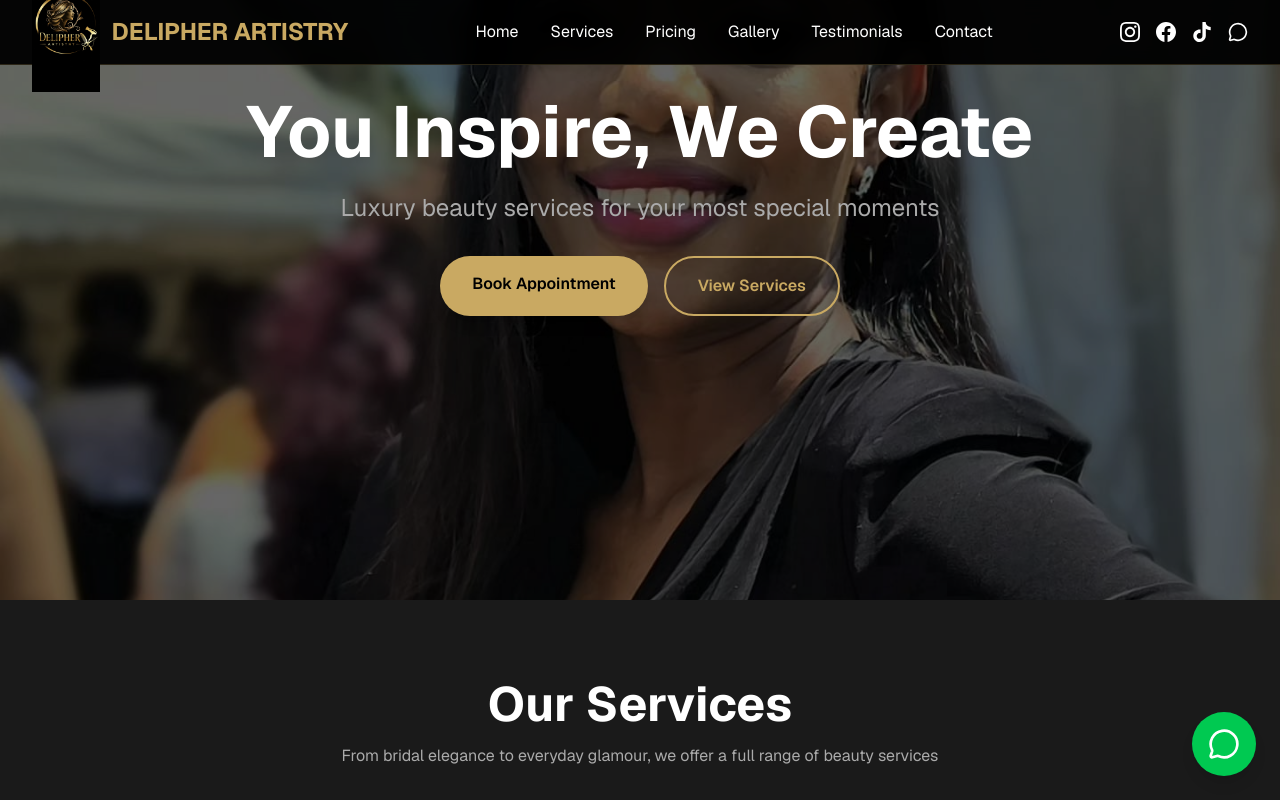
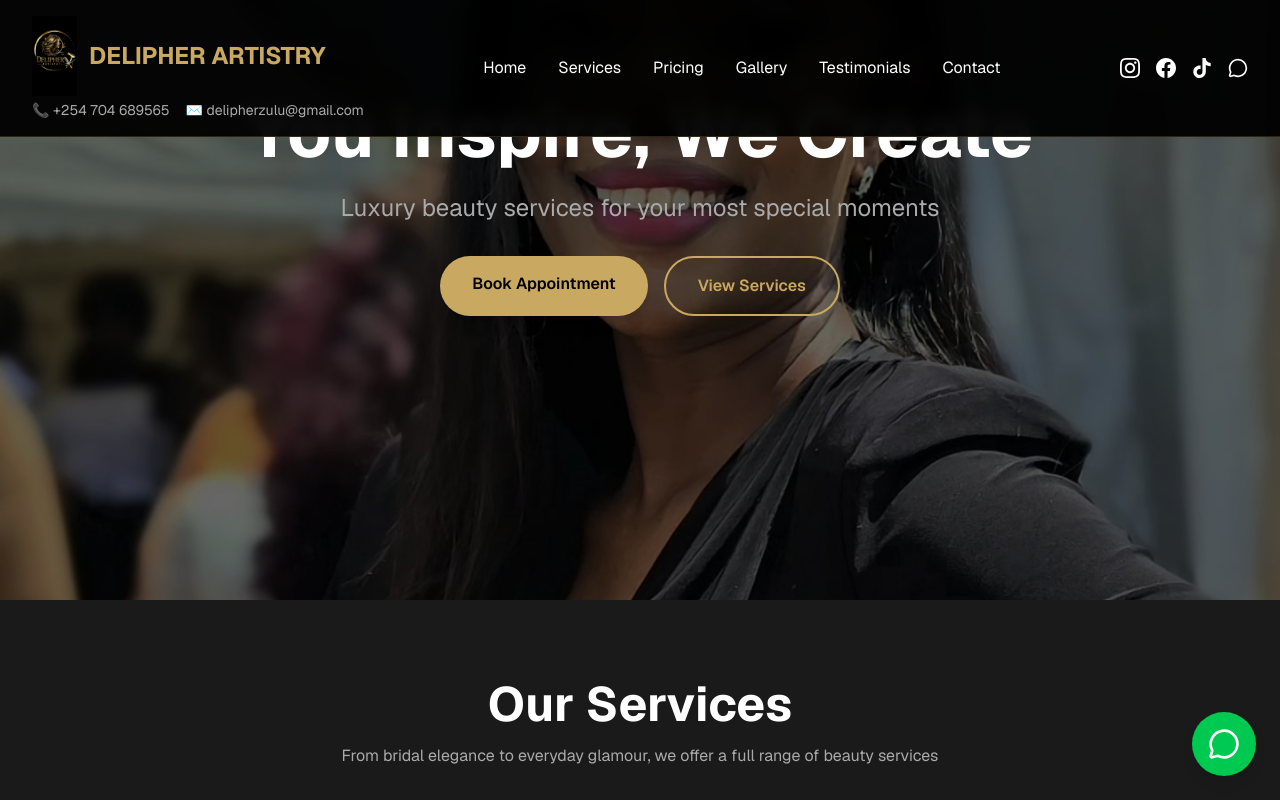
Before and after one commit to Mathews169282/beuty-studio, a Next.js app: page / in a window 1280 px wide. Shown: the top 800 px of the page. Built offline with nearby package versions, Linux system fonts and the light colour scheme.

Commit message:
Increase header width and add contact info below logo

```diff
--- a/app/page.tsx
+++ b/app/page.tsx
@@ -60,15 +60,21 @@ export default function Home() {
     <div className="min-h-screen bg-black">
       {/* Navigation */}
       <nav className="fixed top-0 left-0 right-0 z-50 bg-black/95 backdrop-blur-sm border-b border-gold/20">
-        <div className="max-w-7xl mx-auto px-4 sm:px-6 lg:px-8">
-          <div className="flex justify-between items-center h-16">
-            <div className="shrink-0 flex items-center">
-              <img
-                src="/WhatsApp Image 2026-06-23 at 16.33.45.jpeg"
-                alt="DELIPHER ARTISTRY Logo"
-                className="h-30 w-auto mr-3"
-              />
-              <h1 className="text-2xl font-bold text-gold">DELIPHER ARTISTRY</h1>
+        <div className="w-full px-4 sm:px-6 lg:px-8">
+          <div className="flex justify-between items-center py-4">
+            <div className="shrink-0">
+              <div className="flex items-center">
+                <img
+                  src="/WhatsApp Image 2026-06-23 at 16.33.45.jpeg"
+                  alt="DELIPHER ARTISTRY Logo"
+                  className="h-20 w-auto mr-3"
+                />
+                <h1 className="text-2xl font-bold text-gold">DELIPHER ARTISTRY</h1>
+              </div>
+              <div className="flex items-center gap-4 mt-1 text-sm text-gray-400">
+                <a href="tel:+254704689565" className="hover:text-gold transition-colors">📞 +254 704 689565</a>
+                <a href="mailto:delipherzulu@gmail.com" className="hover:text-gold transition-colors">✉️ delipherzulu@gmail.com</a>
+              </div>
             </div>
             <div className="hidden md:flex space-x-8">
               <a href="#home" className="text-white hover:text-gold transition-colors">Home</a>
```
